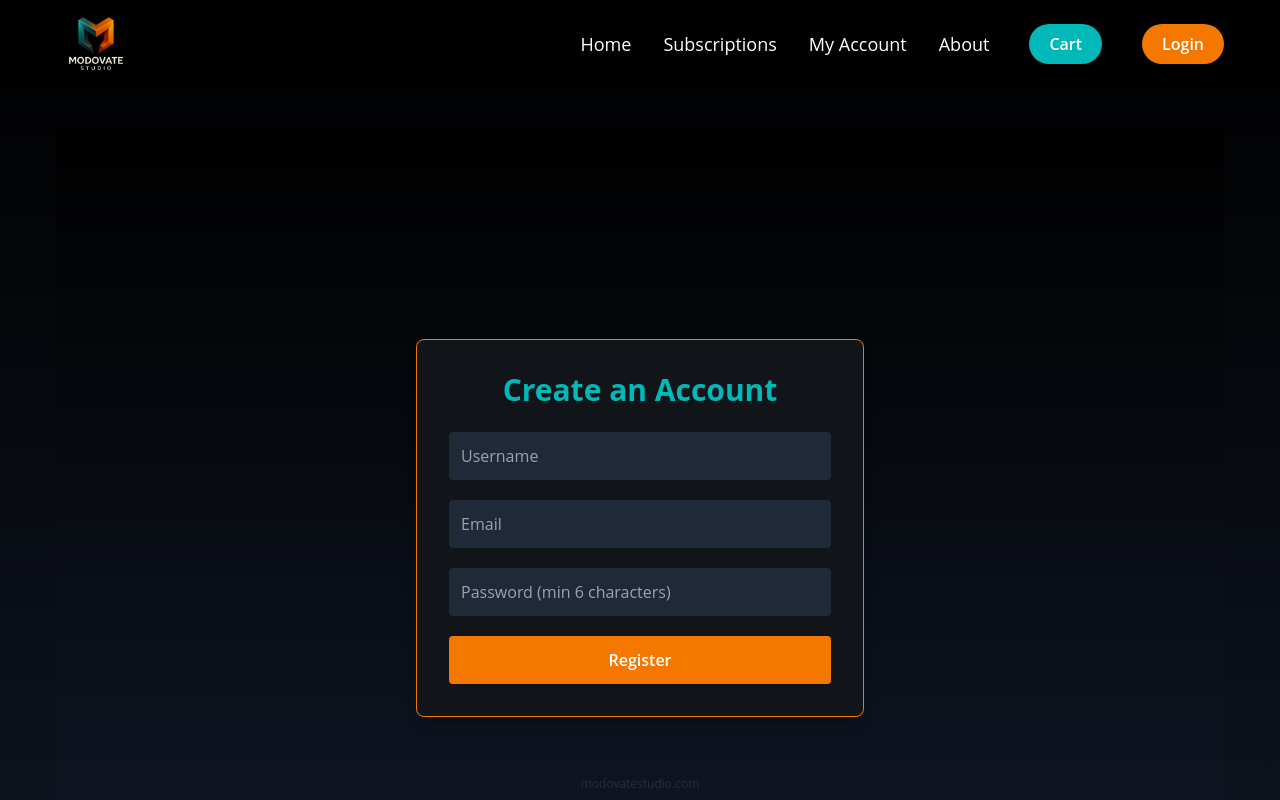
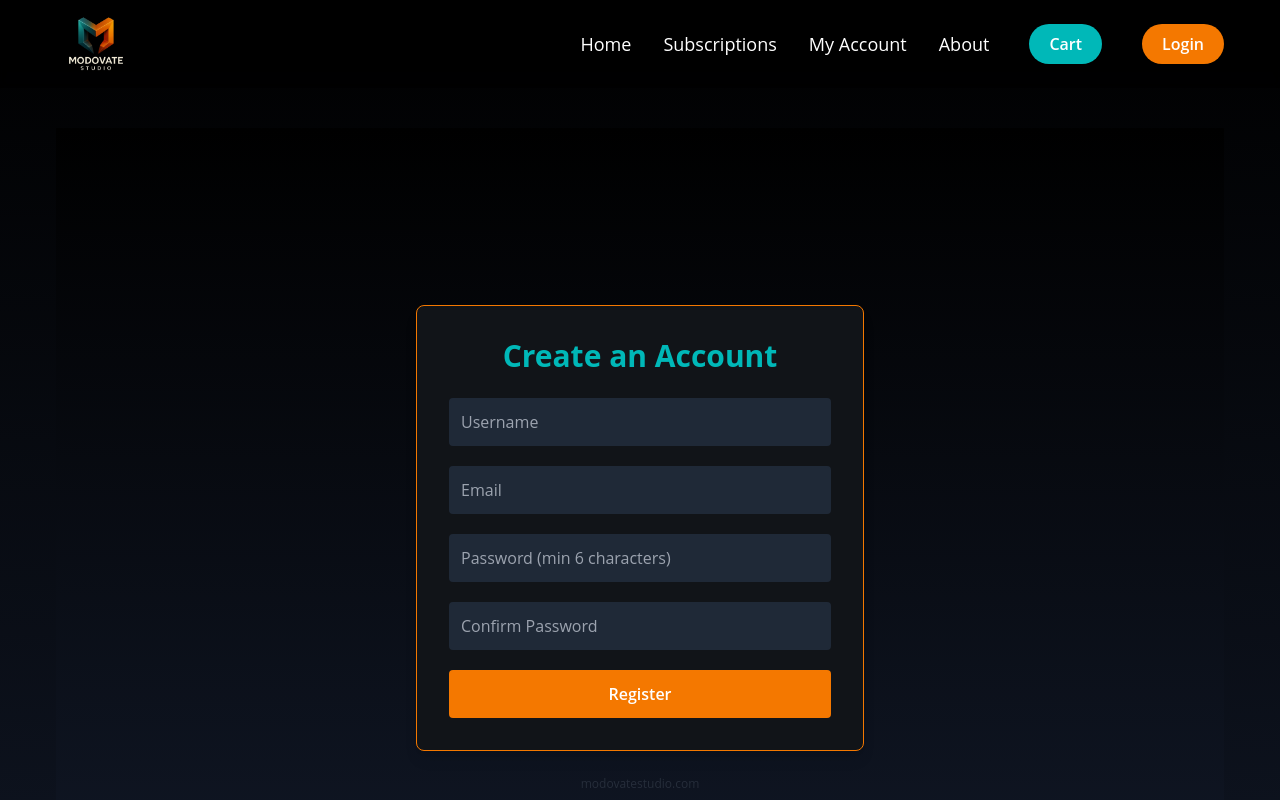
Before and after one commit to Lemnia/modovate-frontend, a React (Create React App) app: page /register in a window 1280 px wide. Shown: the top 800 px of the page. Built offline with nearby package versions, Linux system fonts and the light colour scheme; no server answers.

Commit message:
Update: Registration setup

```diff
--- a/src/pages/RegisterPage.js
+++ b/src/pages/RegisterPage.js
@@ -3,7 +3,7 @@ import { useNavigate } from 'react-router-dom';
 
 const RegisterPage = () => {
   const navigate = useNavigate();
-  const [formData, setFormData] = useState({ username: '', email: '', password: '' });
+  const [formData, setFormData] = useState({ username: '', email: '', password: '', confirmPassword: '' });
   const [error, setError] = useState('');
   const [successMessage, setSuccessMessage] = useState('');
 
@@ -16,13 +16,22 @@ const RegisterPage = () => {
     setError('');
     setSuccessMessage('');
 
+    if (formData.password !== formData.confirmPassword) {
+      setError('Passwords do not match.');
+      return;
+    }
+
     try {
       const res = await fetch('/api-proxy/auth/register', {
         method: 'POST',
         headers: {
           'Content-Type': 'application/json',
         },
-        body: JSON.stringify(formData),
+        body: JSON.stringify({
+          username: formData.username,
+          email: formData.email,
+          password: formData.password,
+        }),
       });
 
       const data = await res.json();
@@ -31,9 +40,8 @@ const RegisterPage = () => {
         setError(data.message || 'Registration failed.');
       } else {
         setSuccessMessage('Registration successful! Please check your email to verify your account.');
-        setFormData({ username: '', email: '', password: '' });
+        setFormData({ username: '', email: '', password: '', confirmPassword: '' });
 
-        // Ako želiš automatsko prebacivanje posle 5 sekundi:
         setTimeout(() => {
           navigate('/login');
         }, 5000);
@@ -76,6 +84,15 @@ const RegisterPage = () => {
             className="w-full p-3 rounded bg-gray-800 text-white placeholder-gray-400"
             required
           />
+          <input
+            type="password"
+            name="confirmPassword"
+            placeholder="Confirm Password"
+            value={formData.confirmPassword}
+            onChange={handleChange}
+            className="w-full p-3 rounded bg-gray-800 text-white placeholder-gray-400"
+            required
+          />
           <button
             type="submit"
             className="w-full py-3 bg-brand-orange hover:bg-orange-600 text-white font-semibold rounded transition duration-300"
```
